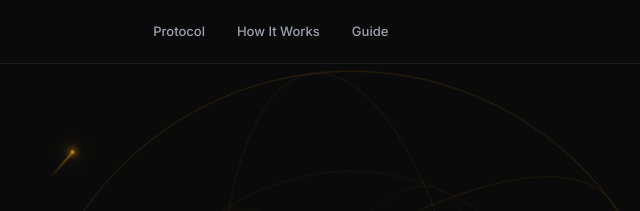
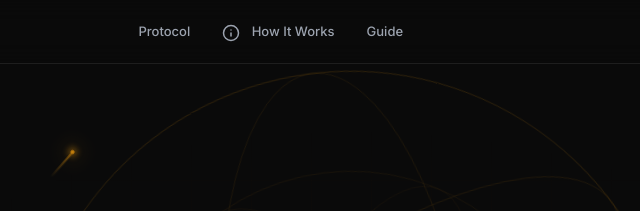
Before and after one commit to emperorsixpacks/forge-protocol, a website: page dashboard/public/index.html in a window 1280 px wide. Shown: the top 211 px of the page, 289-929 px from the left. Drawn offline with Linux system fonts and the light colour scheme.

Commit message:
feat: add 'How it Works' link with icon to navigation

```diff
--- a/dashboard/public/index.html
+++ b/dashboard/public/index.html
@@ -20,7 +20,10 @@
       </a>
       <div class="nav-links">
         <a href="#protocol" class="nav-link" data-section="protocol">Protocol</a>
-        <a href="#how-it-works" class="nav-link" data-section="how-it-works">How It Works</a>
+        <a href="#how-it-works" class="nav-link" data-section="how-it-works">
+          <svg width="18" height="18" viewBox="0 0 24 24" fill="none" stroke="currentColor" stroke-width="2" stroke-linecap="round" stroke-linejoin="round" style="margin-right:8px; vertical-align:middle"><circle cx="12" cy="12" r="10"/><path d="M12 16v-4"/><path d="M12 8h.01"/></svg>
+          How It Works
+        </a>
         <a href="#guide" class="nav-link" data-section="guide">Guide</a>
       </div>
       <div class="nav-actions">
```
